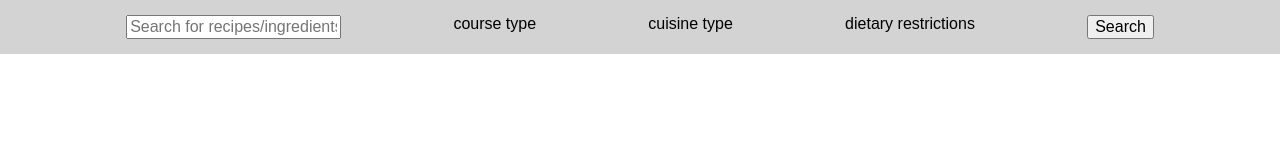
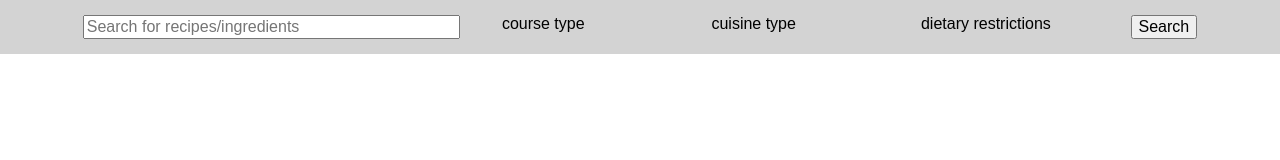
Before and after one commit to pgchan/christopher-pratik-project4, a website: page index.html in a window 1280 px wide. Drawn offline with nearby package versions, Linux system fonts and the light colour scheme; files that its build step writes are made by us from their sources.

Commit message:
added more styling on nav

```diff
--- a/dev/styles/main.scss
+++ b/dev/styles/main.scss
@@ -13,6 +13,7 @@ body {
 .wrapper {
 	max-width: 1140px;
 	margin: 0 auto;
+	padding: 0 1%;
 }
 
 nav {
@@ -28,7 +29,7 @@ nav {
 .main-menu {
 	display: flex;
 	justify-content: space-around;
-	padding: 10px 0;
+	padding: 10px 1%;
 
 }
 
@@ -47,6 +48,28 @@ ul {
 	background: lightgrey;
 }
 
+.search-bar {
+	flex: 2;
+}
+
+.search-bar input {
+	width: 90%
+}
+
+.course-type,
+.cuisine-type,
+.dietary-restrictions {
+	flex: 1;
+}
+
+
+.sub-menu li {
+	padding: 3%;
+    border: 1px solid black;
+}
+
+
+
 // input[type=radio], input[type=checkbox] {
 // 	display: none;
 // }
@@ -60,7 +83,7 @@ ul {
 	margin-top: 60px;
 	display: flex;
 	flex-wrap: wrap;
-	justify-content: space-around;
+	justify-content: space-between;
 }
 
 // goes in div class
```
